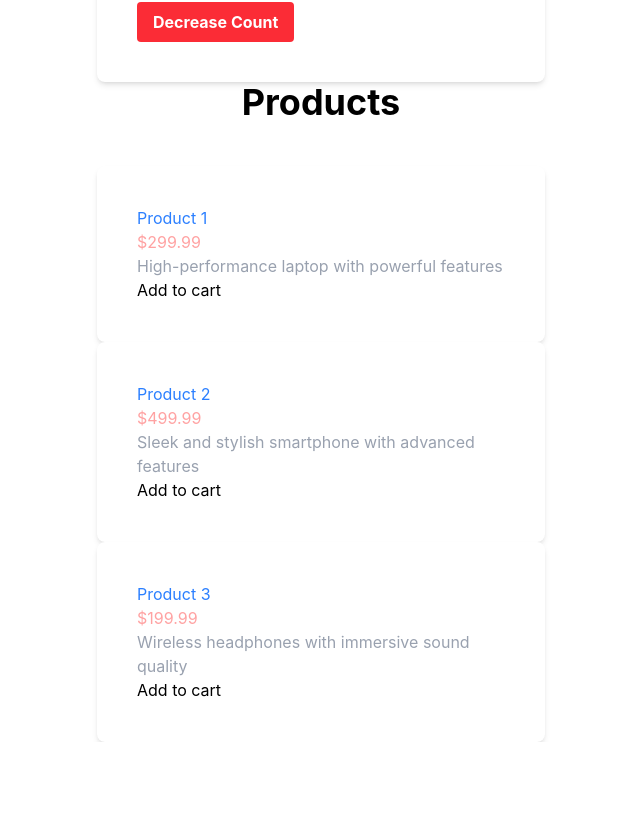
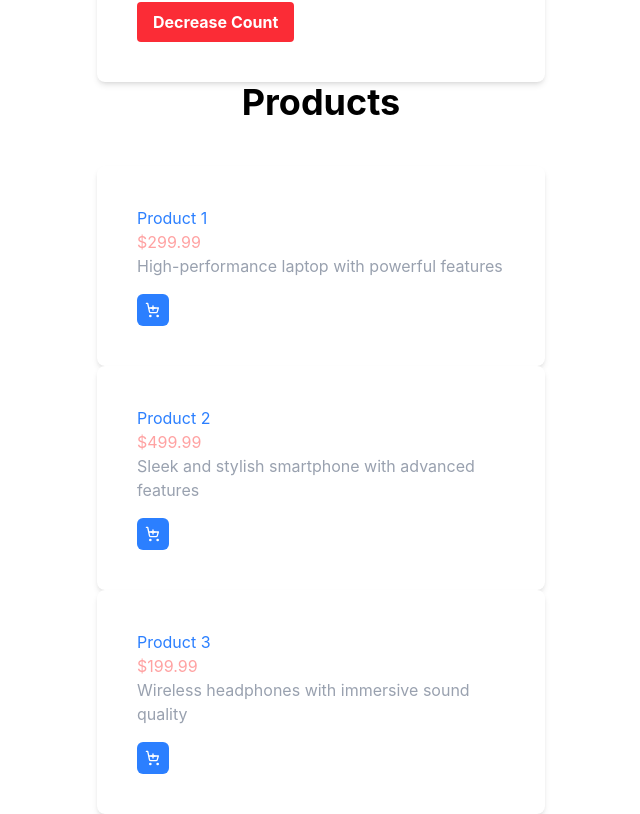
Before and after one commit to Cj-Nnekwelugo/React-pratice, a React (Vite) app: page / in a window 1280 px wide. Shown: the part 2052-2866 px from the top of the page, without its empty margins (319-959 px from the left). Before the commit the page ends 2794 px from the top, so only its background shows below. Built offline with nearby package versions, Linux system fonts and the light colour scheme.

Commit message:
add lucide icon

```diff
--- a/src/components/ProductItem.jsx
+++ b/src/components/ProductItem.jsx
@@ -1,12 +1,40 @@
-function ProductItem({ productName, price, description }) {
+function ProductItem({ productName, price, description, }) {
     return (
         <div className="max-w-md mx-auto p-10 bg-white rounded-lg shadow-md gap-9">
             <h2 className="text-blue-500">{productName}</h2>
             <p className="text-red-300">${price.toFixed(2)}</p>
             <p className="text-gray-400">{description}</p>
-            <button>Add to cart</button>
+            <button
+                type="button"
+                className="mt-4 inline-flex items-center justify-center rounded-md bg-blue-500 p-2 text-white transition hover:bg-blue-600"
+                aria-label={`Add ${productName} to cart`}
+            >
+                <ShoppingCartPlus size={16} />
+            </button>
         </div>
     );
 }
 
+function ShoppingCartPlus({ size = 24 }) {
+    return (
+        <svg
+            width={size}
+            height={size}
+            viewBox="0 0 24 24"
+            fill="none"
+            stroke="currentColor"
+            strokeWidth="2"
+            strokeLinecap="round"
+            strokeLinejoin="round"
+            aria-hidden="true"
+        >
+            <circle cx="8" cy="21" r="1" />
+            <circle cx="19" cy="21" r="1" />
+            <path d="M2.05 2.05h2l2.66 12.42a2 2 0 0 0 2 1.58h7.78a2 2 0 0 0 1.95-1.57L20 9H6.13" />
+            <path d="M12 6v6" />
+            <path d="M9 9h6" />
+        </svg>
+    );
+}
+
 export default ProductItem;
```
